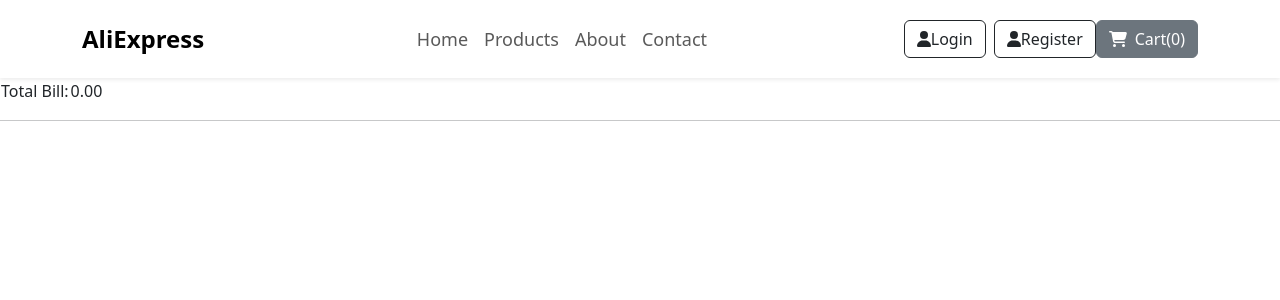
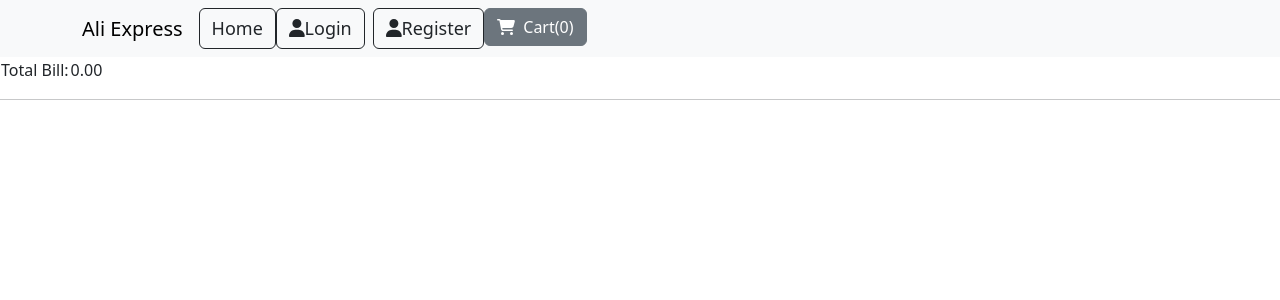
Before and after one commit to Waseem194/Shoping-app, a React (Create React App) app: page /cart in a window 1280 px wide. Shown: the top 300 px of the page. Built offline with nearby package versions, Linux system fonts and the light colour scheme.

Commit message:
Logout and protected route component added

```diff
--- a/src/App.js
+++ b/src/App.js
@@ -1,11 +1,12 @@
 import { useState } from "react";
 import Home from "./Components/Home/Home";
-import { ToastContainer, toast } from 'react-toastify';
-import 'react-toastify/dist/ReactToastify.css';
+import { ToastContainer } from "react-toastify";
+import "react-toastify/dist/ReactToastify.css";
 import Cart from "./Components/Cart/Cart";
 import { BrowserRouter, Route, Routes } from "react-router-dom";
 import Login from "./Components/Login/Login";
 import Register from "./Components/Register/Register";
+import ProtectedRoute from "./Components/ProtectedRoute";
 import "bootstrap/dist/css/bootstrap.min.css";
 
 import "./App.css";
@@ -17,15 +18,29 @@ function App() {
       <BrowserRouter>
         <Routes>
           <Route path="/" element={<Home cart={cart} setCart={setCart} />} />
-          <Route path="/login" Component={Login} />
-          <Route path="/register" Component={Register} />
+          <Route
+            path="/login"
+            element={
+              <ProtectedRoute>
+                <Login />
+              </ProtectedRoute>
+            }
+          />
+          <Route
+            path="/register"
+            element={
+              <ProtectedRoute>
+                <Register />
+              </ProtectedRoute>
+            }
+          />
           <Route
             path="/cart"
             element={<Cart cart={cart} setCart={setCart} />}
           />
         </Routes>
       </BrowserRouter>
-      <ToastContainer/>
+      <ToastContainer />
     </div>
   );
 }
--- a/src/Components/Login/Login.js
+++ b/src/Components/Login/Login.js
@@ -1,5 +1,5 @@
-import React, { useState, useEffect } from "react";
-import { signInWithEmailAndPassword, onAuthStateChanged } from "firebase/auth";
+import React, { useState } from "react";
+import { signInWithEmailAndPassword } from "firebase/auth";
 import { Button, Form, Col, Row, Container } from "react-bootstrap";
 import { useNavigate } from "react-router-dom";
 import { toast } from "react-toastify";
@@ -17,9 +17,9 @@ const Login = () => {
     const form = event.currentTarget;
     const isValid = form.checkValidity();
     if (isValid) {
-      console.log(email, password);
       try {
-        await signInWithEmailAndPassword(auth, email, password);
+        const userData = await signInWithEmailAndPassword(auth, email, password);
+        sessionStorage.setItem("user_token", userData.user.accessToken);
         toast("You are login success");
         navigate("/");
       } catch (error) {
@@ -34,14 +34,6 @@ const Login = () => {
     } else setValidate(true);
   };
 
-  useEffect(() => {
-    onAuthStateChanged(auth, (user) => {
-      if (user) {
-        // user is still logged in
-        navigate("/");
-      }
-    });
-  }, [navigate]);
   return (
     <>
       <Container>
--- a/src/Components/Navbar/Navbar.js
+++ b/src/Components/Navbar/Navbar.js
@@ -1,72 +1,70 @@
 import React from "react";
-import { Button } from "react-bootstrap";
+import { Button, Container, Nav, Navbar } from "react-bootstrap";
 import { FontAwesomeIcon } from "@fortawesome/react-fontawesome";
 import { faCartShopping, faUser } from "@fortawesome/free-solid-svg-icons";
+import { signOut } from "firebase/auth";
+import { useNavigate } from "react-router-dom";
 import { Link } from "react-router-dom";
+import { auth } from "../../Firebase";
 import "./Navbar.css";
 
-const Navbar = ({ cart }) => {
+const NavbarComponent = ({ cart }) => {
+  const navigate = useNavigate();
+  const userIsLoggedIn = sessionStorage.getItem("user_token");
+  const onLogOut = async () => {
+    sessionStorage.removeItem("user_token");
+    await signOut(auth);
+    navigate();
+  };
   return (
-    <div>
-      <nav className="navbar navbar-expand-lg navbar-light  bg-white py-3 shadow-sm">
-        <div className="container">
-          <a className="navbar-brand fw-bold fs-4" href="#">
-            AliExpress
-          </a>
-          <button
-            className="navbar-toggler"
-            type="button"
-            data-bs-toggle="collapse"
-            data-bs-target="#navbarSupportedContent"
-            aria-controls="navbarSupportedContent"
-            aria-expanded="false"
-            aria-label="Toggle navigation"
-          >
-            <span className="navbar-toggler-icon" />
-          </button>
-          <div className="collapse navbar-collapse" id="navbarSupportedContent">
-            <ul className="navbar-nav mx-auto mb-2 mb-lg-0">
-              <li className="nav-item">
-                <Link to="/" className="nav-link">Home</Link>
-              </li>
-              <li className="nav-item">
-                <a className="nav-link" href="#">
-                  Products
-                </a>
-              </li>
-              <li className="nav-item">
-                <a className="nav-link" href="#">
-                  About
-                </a>
-              </li>
-
-              <li className="nav-item">
-                <a className="nav-link" href="#">
-                  Contact
-                </a>
-              </li>
-            </ul>
-            <div className="buttons">
+    <Navbar bg="light" expand="lg">
+      <Container>
+        <Navbar.Brand href="#home">Ali Express</Navbar.Brand>
+        <Navbar.Toggle aria-controls="basic-navbar-nav" />
+        <Navbar.Collapse id="basic-navbar-nav">
+          <Nav className="me-auto">
+            <Nav>
+              <Link to="/" className="btn btn-outline-dark">
+                Home
+              </Link>
+            </Nav>
+            {userIsLoggedIn ? (
+              <Nav>
+                <Button onClick={onLogOut}>
+                  <FontAwesomeIcon icon={faUser} />
+                  Logout
+                </Button>
+              </Nav>
+            ) : (
+              <>
+                <Nav>
                   <Link to="/login" className="btn btn-outline-dark">
                     <FontAwesomeIcon icon={faUser} />
                     Login
                   </Link>
-              <Link to="/Register" className="btn btn-outline-dark ms-2">
+                </Nav>
+                <Nav>
+                  <Link to="/register" className="btn btn-outline-dark ms-2">
                     <FontAwesomeIcon icon={faUser} />
                     Register
                   </Link>
+                </Nav>
+              </>
+            )}
+
+            <Nav>
               <Link to="/cart">
                 <Button variant="secondary">
                   <FontAwesomeIcon icon={faCartShopping} className="pe-2" />
                   <span>Cart({cart.length})</span>
                 </Button>
               </Link>
-            </div>
-          </div>
-        </div>
-      </nav>
-    </div>
+            </Nav>
+          </Nav>
+        </Navbar.Collapse>
+      </Container>
+    </Navbar>
   );
 };
 
-export default Navbar;
+export default NavbarComponent;
--- /dev/null
+++ b/src/Components/ProtectedRoute/index.js
@@ -0,0 +1,20 @@
+import { useEffect } from "react";
+import { useNavigate } from "react-router-dom";
+import { onAuthStateChanged } from "firebase/auth";
+import { auth } from "../../Firebase";
+
+const ProtectedRoute = ({ children }) => {
+  const navigate = useNavigate();
+
+  useEffect(() => {
+    onAuthStateChanged(auth, (user) => {
+      if (user) {
+        return navigate("/");
+      }
+      return children;
+    });
+  }, [navigate, children]);
+  return children;
+};
+
+export default ProtectedRoute;
--- a/src/Components/Register/Register.js
+++ b/src/Components/Register/Register.js
@@ -1,8 +1,7 @@
-import React, { useState, useEffect } from "react";
-// import Navbar from "../Navbar/Navbar";
+import React, { useState } from "react";
 import { Button, Form, Container, Row, Col } from "react-bootstrap";
 import { useNavigate } from "react-router-dom";
-import { createUserWithEmailAndPassword, onAuthStateChanged } from "firebase/auth";
+import { createUserWithEmailAndPassword } from "firebase/auth";
 import { auth } from "../../Firebase";
 import "./Register.css";
 import { toast } from "react-toastify";
@@ -18,14 +17,13 @@ const Register = () => {
     const form = event.currentTarget;
     const isValid = form.checkValidity();
     if (isValid) {
-      console.log(email, password);
       try {
-        const user = await createUserWithEmailAndPassword(
+        await createUserWithEmailAndPassword(
           auth,
           email,
           password
         );
-        toast("You are register success")
+        toast("You are register success");
       } catch (error) {
         console.log(error);
       }
@@ -33,14 +31,6 @@ const Register = () => {
     navigate("/login");
   };
 
-  useEffect(() => {
-    onAuthStateChanged(auth, (user) => {
-      if (user) {
-        // user is still logged in
-        navigate("/");
-      }
-    });
-  }, [navigate]);
   return (
     <div>
       <Container>
```
Lines whose indentation alone changed are shown as unchanged.
